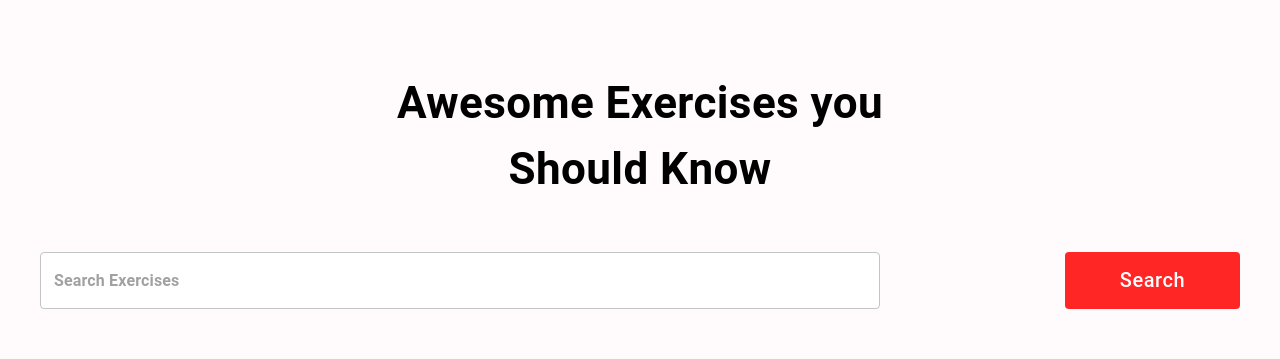
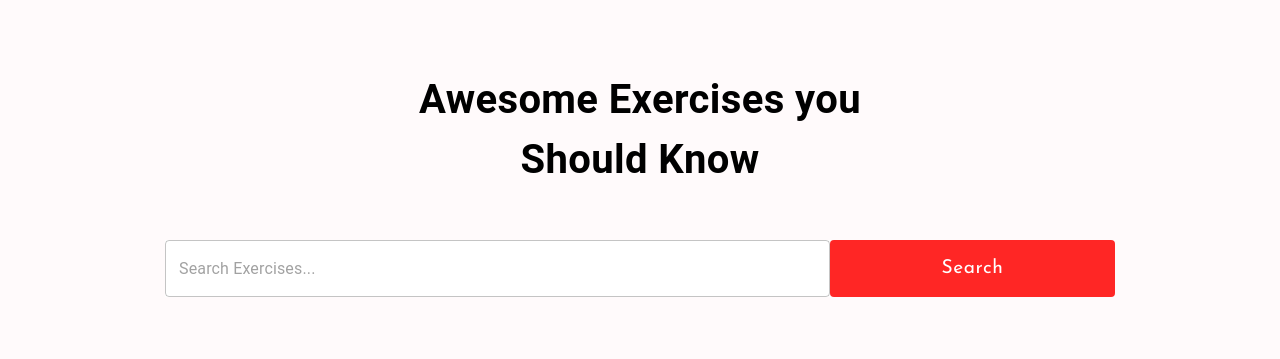
Before and after one commit to JustShuaib/exercise-project, a React (Vite) app: page / in a window 1280 px wide. Shown: the part 959-1318 px from the top of the page. Built offline with nearby package versions, Linux system fonts and the light colour scheme; no server answers.

Commit message:
fixed the button misalignment on desktop

```diff
--- a/src/App.css
+++ b/src/App.css
@@ -92,8 +92,8 @@ body {
 }
 
 .search-btn:hover {
-  color: #ff2625 !important;
-  border: 1px solid #ff2625 !important;
+  color: #ff2625;
+  border: 1px solid #ff2625;
 }
 
 .exercise-video {
--- a/src/components/SearchExercises.jsx
+++ b/src/components/SearchExercises.jsx
@@ -44,31 +44,25 @@ const SearchExercises = ({ bodyPart, setBodyPart, setExercises }) => {
           fontWeight={700}
           mb="50px"
           sx={{
-            fontSize: { lg: "44px", xs: "30px" },
+            fontSize: { lg: "2.5rem", xs: "1.8rem" },
           }}
         >
           Awesome Exercises you <br /> Should Know
         </Typography>
-        <Box position="relative" mb="72px" width="100%" maxWidth="1200px">
+        <Box position="relative" mb="72px" width="100%" maxWidth="950px">
           <TextField
             sx={{
               input: {
-                fontWeight: 700,
-                border: "none",
                 borderRadius: "4px",
                 height: { lg: "1.5rem", xs: "1rem" },
               },
-              // width: { lg: "800px", xs: "70%" },
               width: "70%",
               backgroundColor: "white",
-              borderRight: "none",
             }}
             value={search}
-            onChange={(e) => {
-              setSearch(e.target.value.toLowerCase());
-            }}
+            onChange={(e) => setSearch(e.target.value.toLowerCase())}
             onSubmit={handleSearch}
-            placeholder="Search Exercises"
+            placeholder="Search Exercises..."
             type="text"
           />
           <Button
@@ -76,20 +70,20 @@ const SearchExercises = ({ bodyPart, setBodyPart, setExercises }) => {
             sx={{
               bgcolor: "#ff2625",
               color: "#fff",
-              textTransform: "none",
-              width: { lg: "175px", xs: "30%" },
-              fontSize: { lg: "20px", xs: "14px" },
+              textTransform: "capitalize",
+              width: "30%",
+              fontSize: { lg: "1.2rem", xs: "1rem" },
               height: "100%",
-              alignItems: "center",
               position: "absolute",
               right: "0",
+              font: "inherit",
             }}
             onClick={handleSearch}
           >
             Search
           </Button>
         </Box>
-        <Box sx={{ position: "relative", width: "100%", p: "20px" }}>
+        <Box sx={{ position: "relative", width: "100%", p: "1.2rem" }}>
           <HorizontalScrollBar
             bodyParts={bodyParts}
             bodyPart={bodyPart}
```
